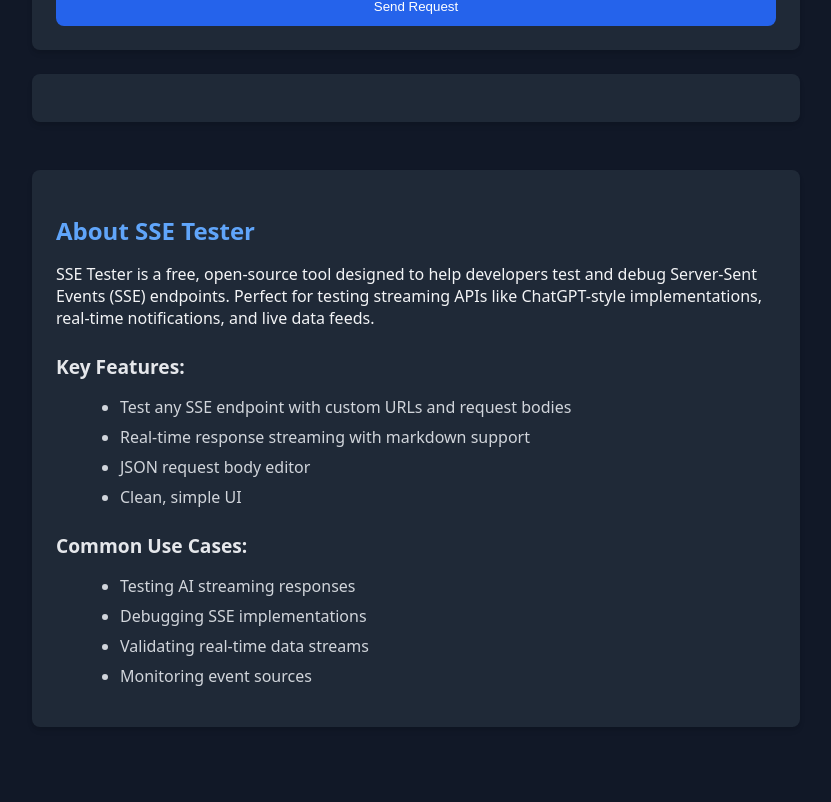
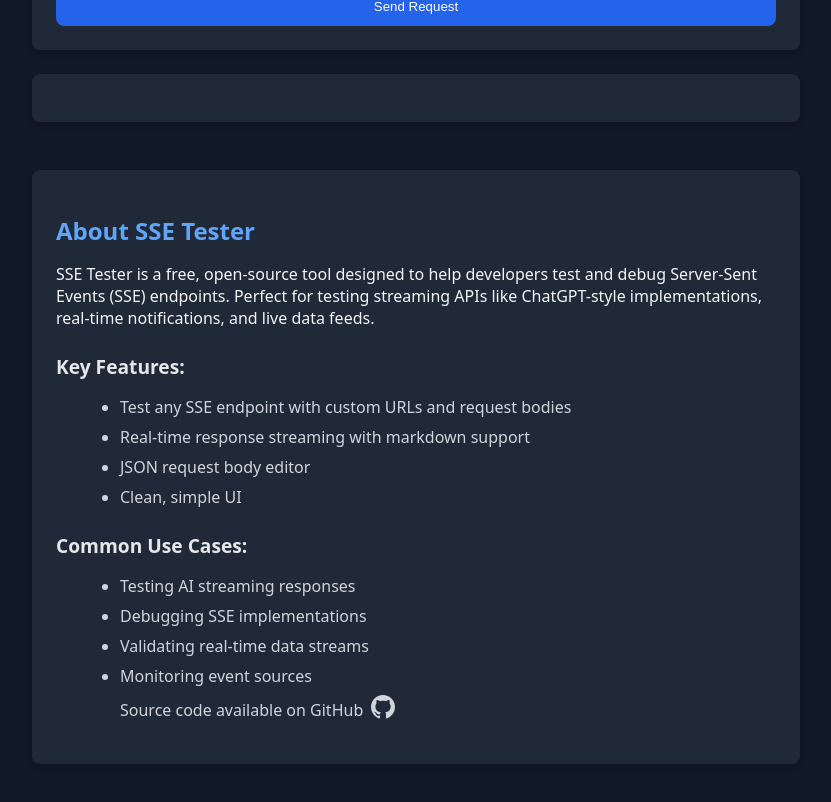
Before and after one commit to raghav-rama/sse-tester, a SvelteKit app: page / in a window 1280 px wide. Shown: the part 537-1339 px from the top of the page, without its empty margins (224-1055 px from the left). Built offline with nearby package versions, Linux system fonts and the light colour scheme.

Commit message:
fix: add github url

```diff
--- a/src/routes/+layout.svelte
+++ b/src/routes/+layout.svelte
@@ -38,6 +38,22 @@
 				<li>Debugging SSE implementations</li>
 				<li>Validating real-time data streams</li>
 				<li>Monitoring event sources</li>
+				<li class="source-code">
+					Source code available on GitHub
+					<a
+						href="https://github.com/raghav-rama/sse-tester"
+						target="_blank"
+						rel="noopener noreferrer"
+						aria-label="GitHub Repository"
+					>
+						<svg height="24" width="24" viewBox="0 0 16 16" class="github-icon">
+							<path
+								fill="currentColor"
+								d="M8 0C3.58 0 0 3.58 0 8c0 3.54 2.29 6.53 5.47 7.59.4.07.55-.17.55-.38 0-.19-.01-.82-.01-1.49-2.01.37-2.53-.49-2.69-.94-.09-.23-.48-.94-.82-1.13-.28-.15-.68-.52-.01-.53.63-.01 1.08.58 1.23.82.72 1.21 1.87.87 2.33.66.07-.52.28-.87.51-1.07-1.78-.2-3.64-.89-3.64-3.95 0-.87.31-1.59.82-2.15-.08-.2-.36-1.02.08-2.12 0 0 .67-.21 2.2.82.64-.18 1.32-.27 2-.27.68 0 1.36.09 2 .27 1.53-1.04 2.2-.82 2.2-.82.44 1.1.16 1.92.08 2.12.51.56.82 1.27.82 2.15 0 3.07-1.87 3.75-3.65 3.95.29.25.54.73.54 1.48 0 1.07-.01 1.93-.01 2.2 0 .21.15.46.55.38A8.013 8.013 0 0016 8c0-4.42-3.58-8-8-8z"
+							></path>
+						</svg>
+					</a>
+				</li>
 			</ul>
 		</div>
 	</footer>
@@ -69,4 +85,19 @@
 	li {
 		margin: 0.5rem 0;
 	}
+
+	.source-code {
+		display: flex;
+		align-items: center;
+		gap: 0.5rem;
+	}
+
+	.github-icon {
+		color: #d1d5db;
+		transition: color 0.2s ease;
+	}
+
+	.github-icon:hover {
+		color: #60a5fa;
+	}
 </style>
```
